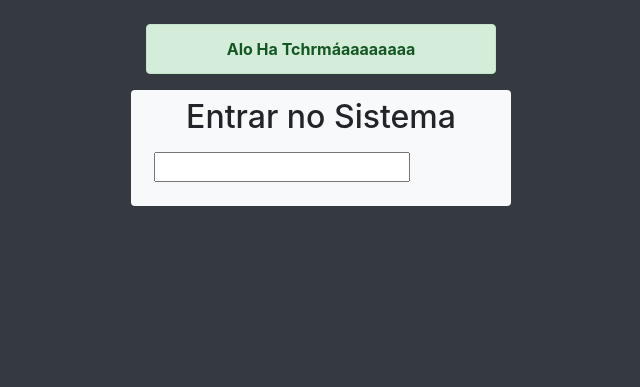
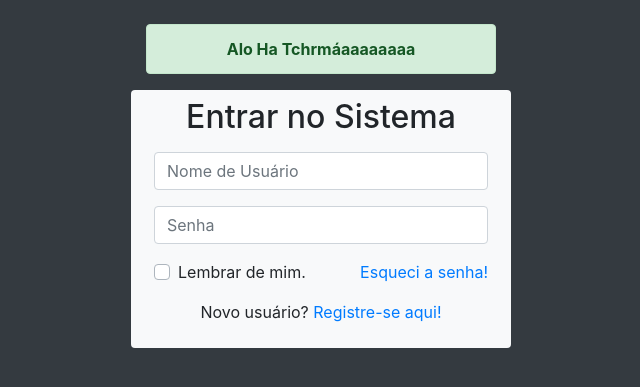
Before and after one commit to erikaaolivveira/login, a PHP site: page /login/ in a window 1280 px wide. Shown: the top 387 px of the page, without its empty margins (319-959 px from the left). Run offline with PHP 8.4, Linux system fonts and the light colour scheme.

Commit message:
Formulario de Login
closes #1

```diff
--- a/index.php
+++ b/index.php
@@ -35,10 +35,42 @@
                 <h2 class="text-center mt-2">
                     Entrar no Sistema
                 </h2>
-            <form action="#" method="post" class="p-2"
-            id="formLogin">
+                <form action="#" method="post" class="p-2" id="formLogin">
                     <div class="form-group">
-                    <input type="text" name="" id="">
+                        <input type="text" name="nomeUsuario" id="nomeUsuario" placeholder="Nome de Usuário" class="form-control">
+
+                    </div>
+
+                    <div class="form-group">
+                      <input type="password" name="senhaUsuario" id="senhaUsuario" placeholder="Senha" class="form-control">
+                    </div>
+
+                    <div class="form-group">
+                    <div class="custom-control custom-checkbox">
+                            <input libxml_disable_entity_loader
+                            id="lembrar" class="custom-control-input">
+
+                            <label for="lembrar" class="custom-control-label">
+                            Lembrar de mim.
+                            </label>
+
+                            <a href="#" class="float-right">
+                            Esqueci a senha!
+                            </a>
+
+                    </div>
+
+                    </div>
+
+                    <div class="form-group>"
+                        <input type="submit" value="::Entrar::" name="btnEntrar" id="btnEntrar" class="btn btn-primary btn-block">
+
+                    </div class="form-group">
+                        <p class="text-center">Novo usuário? <a href="#" id="btnRegistrar">
+                        Registre-se aqui!
+                        <a/>
+                    </P>
+                    <div>
 
                     </div>
 
```
Lines whose indentation alone changed are shown as unchanged.
